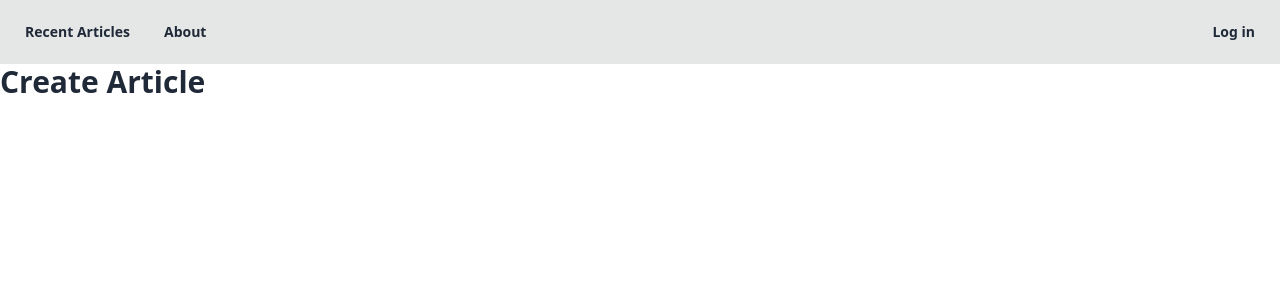
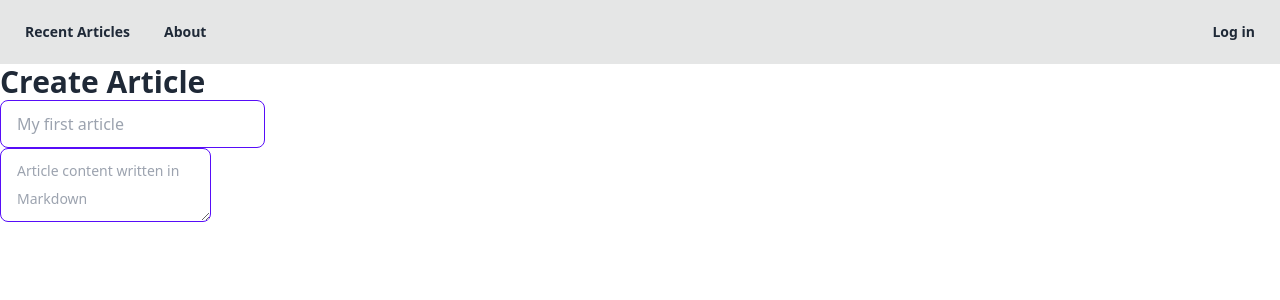
Before and after one commit to CrispJam/cat-blog, a Next.js app: page /articles/create in a window 1280 px wide. Shown: the top 300 px of the page. Built offline with nearby package versions, Linux system fonts and the light colour scheme.

Commit message:
CImplement basic markdown editor with preview

```diff
--- a/package.json
+++ b/package.json
@@ -18,6 +18,7 @@
     "swr": "^1.3.0"
   },
   "devDependencies": {
+    "@tailwindcss/typography": "^0.5.7",
     "@types/node": "18.11.7",
     "@types/react": "18.0.24",
     "@types/react-dom": "18.0.8",
--- a/pages/articles/create.tsx
+++ b/pages/articles/create.tsx
@@ -1,5 +1,30 @@
+import { useState } from "react"
+import ReactMarkdown from 'react-markdown';
+
 export default function Create() {
+  const [title, setTitle] = useState('');
+  const [content, setContent] = useState('');
+
   return (
-    <h1 className="text-3xl font-bold">Create Article</h1>
+    <div>
+      <h1 className="text-3xl font-bold">Create Article</h1>
+      <div>
+        <input
+          onChange={e => setTitle(e.target.value)}
+          value={title}
+          placeholder="My first article"
+          className="input input-primary"
+        />
+      </div>
+      <textarea
+        onChange={e => setContent(e.target.value)}
+        value={content}
+        placeholder="Article content written in Markdown"
+        className="textarea textarea-primary"
+      />
+      <div className="prose">
+        <ReactMarkdown>{content}</ReactMarkdown>
+      </div>
+    </div>
   )
 }
--- a/tailwind.config.js
+++ b/tailwind.config.js
@@ -7,7 +7,10 @@ module.exports = {
   theme: {
     extend: {},
   },
-  plugins: [require("daisyui")],
+  plugins: [
+    require("daisyui"),
+    require("@tailwindcss/typography"),
+  ],
 
   daisyui: {
     themes: false,
```
Also changed, not shown: 2 other files (tests, documents, lock files or other folders).
